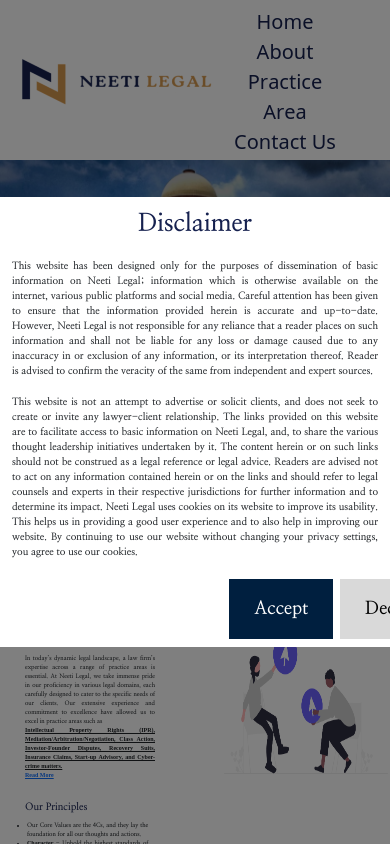
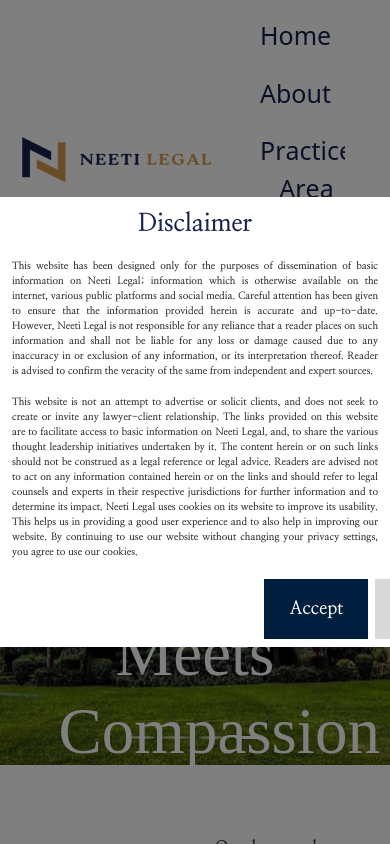
Before and after one commit to Himisha12/Neeti_Legal, a React (Create React App) app: page / in a window 390 px wide. Shown: the top 844 px of the page. Built offline with nearby package versions, Linux system fonts and the light colour scheme.

Commit message:
mediaremove

```diff
--- a/src/components/Blog3.css
+++ b/src/components/Blog3.css
@@ -1,5 +1,5 @@
 
-@media screen and (max-width: 896px){
+/* @media screen and (max-width: 896px){
     .blog3sec1{
         height: 250px !important;
         align-items: center;
@@ -26,4 +26,4 @@
         position: relative;
         top: -125vh;
     }
-}
+} */
--- a/src/components/Blog4.css
+++ b/src/components/Blog4.css
@@ -1,4 +1,4 @@
-
+/*
 @media screen and (max-width: 896px){
     .blog4sec1{
         height: 250px !important;
@@ -34,4 +34,4 @@
     .blog4head{
         font-size: 6.5px !important;
     }
-}
+} */
--- a/src/components/Home.css
+++ b/src/components/Home.css
@@ -29,7 +29,7 @@
   height: 100%;
   width: 100%;
 }
-@media screen and (max-width: 390px){
+/* @media screen and (max-width: 390px){
   .heading2{
     top: 100% !important;
     margin-top: 70px;
@@ -49,7 +49,7 @@
 }
 @media screen and (max-width: 768px) {
   .homeSection1 .carousel-item {
-    height: 300px; /* Adjust the height for tablet screens */
+    height: 300px;
   }
   .homeSection1 .carousel-caption{
     top: 40%;
@@ -60,7 +60,7 @@
 }
 @media screen and (max-width: 576px) {
   .homeSection1 .carousel-item {
-    height: 200px; /* Adjust the height for mobile screens */
+    height: 200px;
   }
   .homeSection1 .carousel-caption{
     top: 40%;
@@ -68,7 +68,7 @@
   .homeSection1 .carousel-caption h1{
     font-size: 28px;
   }
-}
+} */
 .carousel-caption {
   text-align: center;
   position: absolute;
@@ -97,7 +97,7 @@
   top: 500px;
 }
 
-@media screen and (max-width: 430px){
+/* @media screen and (max-width: 430px){
   .heading2{
     top: 79% !important;
   }
@@ -122,8 +122,8 @@
   font-size: 10.4px !important;
   text-align: justify !important;
 }
-}
-@media screen and (max-width: 576px) {
+} */
+/* @media screen and (max-width: 576px) {
   .image5Text {
     font-size: 6px;
     top: 200px;
@@ -135,7 +135,7 @@
   .image5{
     top: 220px;
   }
-}
+} */
 .container2{
   top: 465px;
   position: relative;
@@ -147,7 +147,7 @@
   width: 40%;
   padding-bottom: 13px;
 }
-@media screen and (max-width: 576px){
+/* @media screen and (max-width: 576px){
   .container2{
     top: 175px;
   }
@@ -156,7 +156,7 @@
     border-bottom: #16214f 2px solid;
     padding-bottom: 8px;
   }
-}
+} */
 .container3{
   padding: 25px;
   position: relative;
@@ -170,7 +170,7 @@
   height: 105%;
   margin-left: 90%;
 }
-@media screen and (max-width: 768px){
+/* @media screen and (max-width: 768px){
   .oe{
     font-size: 10px;
   }
@@ -184,7 +184,7 @@
     width:210px;
     height: 190px;
   }
-}
+} */
 .container4{
   position: relative;
   display: flex;
@@ -222,7 +222,7 @@
   margin-left: 50%;
   position: relative;
 }
-@media screen and (max-width: 768px){
+/* @media screen and (max-width: 768px){
   .container4{
     position: relative;
   display: flex;
@@ -259,7 +259,7 @@
   }
 
 }
-
+ */
 
 .container6{
   top: 100px;
@@ -312,7 +312,7 @@
   font-weight: 700;
 
 }
-@media screen and (max-width: 768px) {
+/* @media screen and (max-width: 768px) {
   .container6{
     top: 10px;
     width: auto;
@@ -330,7 +330,6 @@
     margin-right: 5%;
     margin-bottom: 0px;
     transform: translateX(-50%);
-    /* margin-right: 55px; */
   }
   .scrollContent{
     width: 100%;
@@ -343,7 +342,7 @@
     position: relative;
     top: 0% !important;
   }
-}
+} */
 .footer{
   top: 100px;
   position: relative;
--- a/src/styles.css
+++ b/src/styles.css
@@ -41,14 +41,13 @@
     font-family: 'Noto Sans Symbols', serif;
 
 }
-@media screen and (max-width: 768px) {
+/* @media screen and (max-width: 768px) {
     nav {
         overflow: auto;
     }
     nav a {
         float: none;
         display: block;
-        /* padding: 10px 15px; */
         padding: 0px 5px;
     }
 }
@@ -62,7 +61,7 @@
     nav a {
         padding: 10px 10px;
     }
-}
+} */
 nav a:hover {
     background-color: #ededed ;
 }
```
Also changed, not shown: src/components/About.css (+14 -15 lines), src/components/ContactUs.css (+8 -8 lines), src/components/NewsAndInsights.css (+11 -13 lines), src/components/PracticeArea.css (+10 -10 lines), 1 other file (tests, documents, lock files or other folders).
